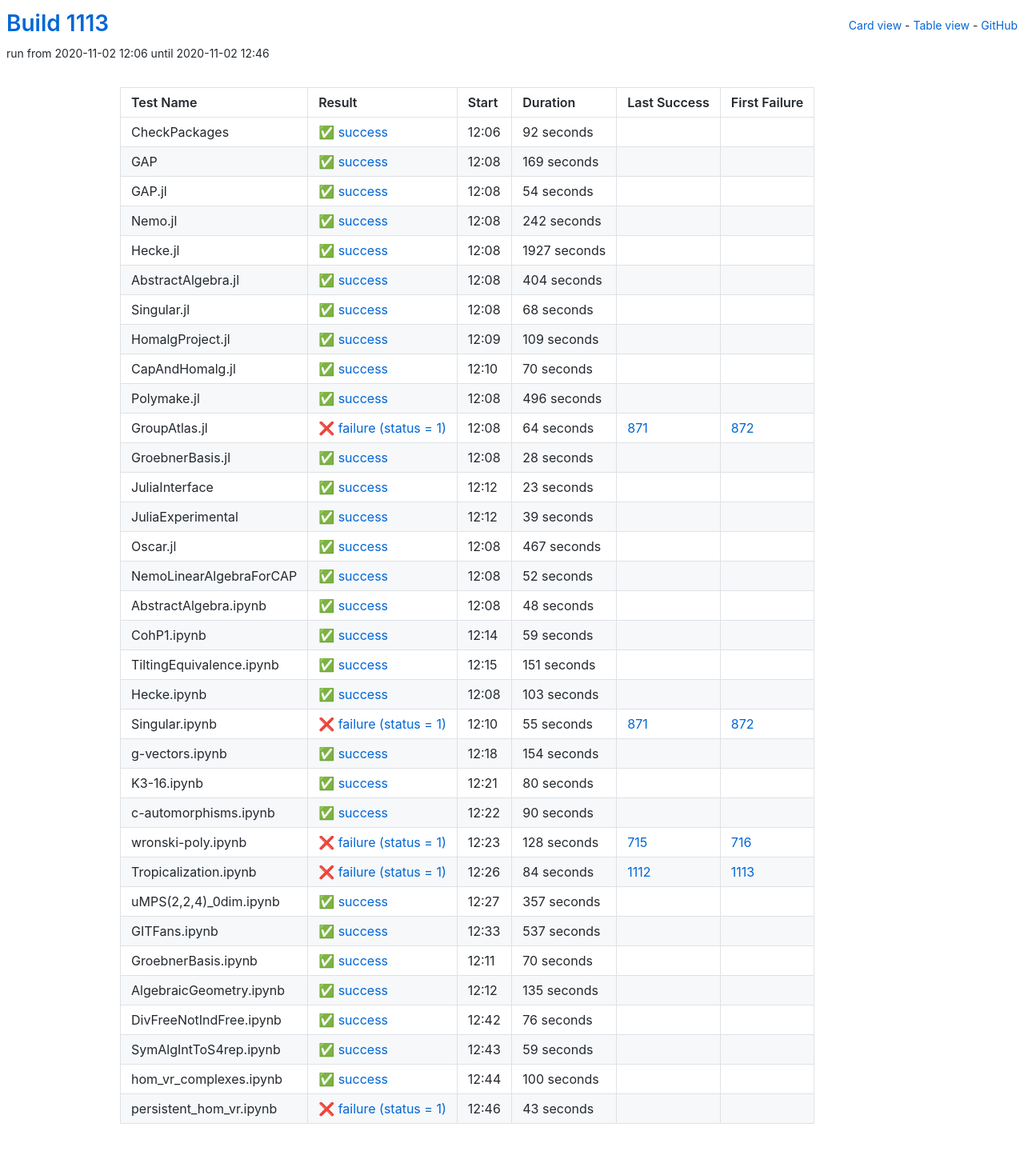
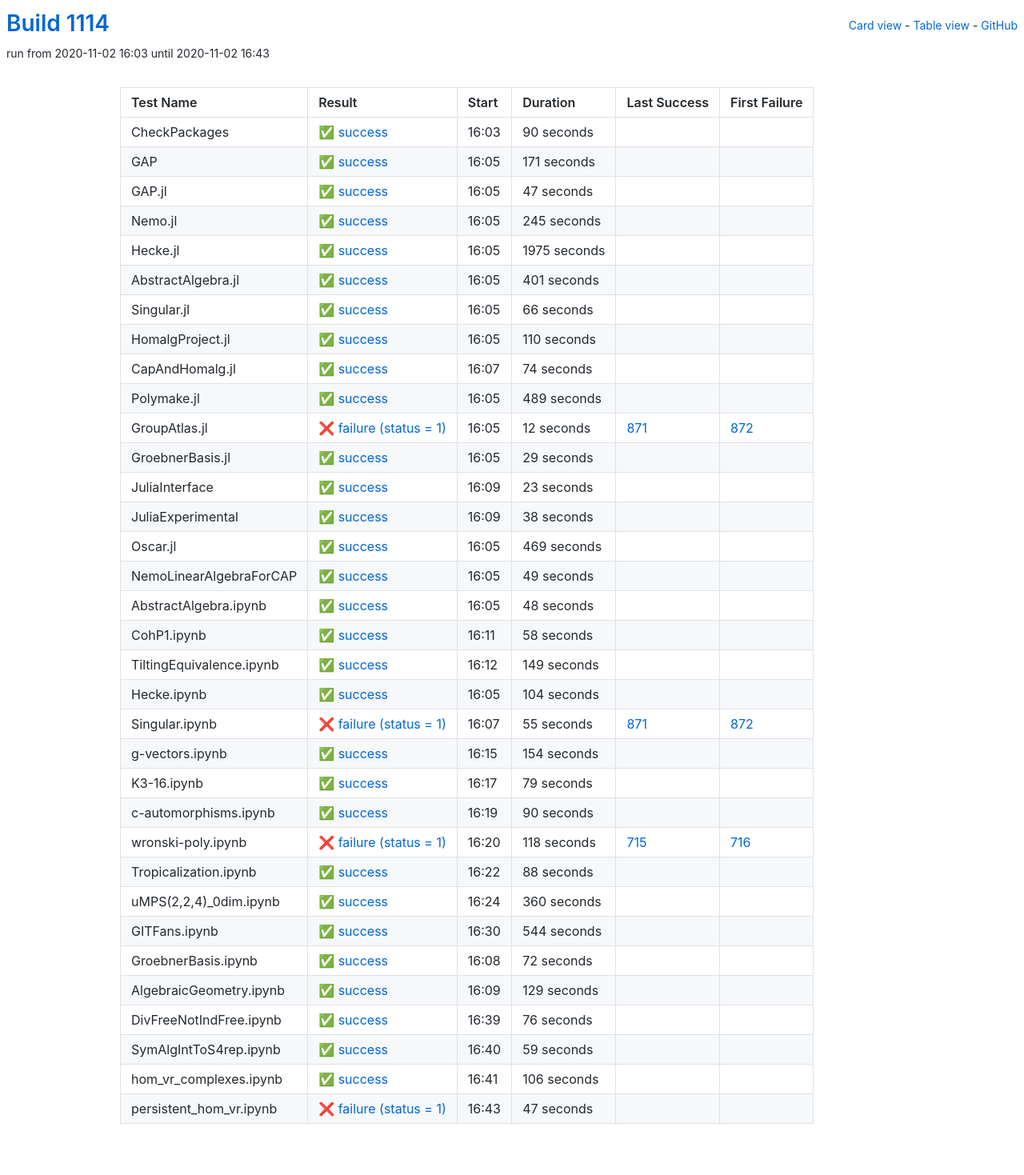
Before and after one commit to oscar-system/oscar-ci-status-stable, a Jekyll site: the page built from table.html, in a window 1280 px wide. Shown: the whole page at 80% size. Built offline with Jekyll 4.4.1, drawn with Linux system fonts in a browser that asks for light colours.

Commit message:
Build #1114

```diff
--- a/_data/ci.yml
+++ b/_data/ci.yml
@@ -1,6 +1,6 @@
 ---
-build: 1113
-build_url: https://oscarci.mathematik.uni-kl.de/job/oscar-stable/1113/
+build: 1114
+build_url: https://oscarci.mathematik.uni-kl.de/job/oscar-stable/1114/
 job: oscar-stable
 organization: oscar-system
 repo: oscar-ci-status-stable
@@ -8,152 +8,152 @@ repourl: https://github.com/oscar-system/oscar-ci-status-stable
 tests:
 - name: CheckPackages
   id: checkpackages
-  log: https://oscarci.mathematik.uni-kl.de/job/oscar-stable/1113/artifact/logs/build-1113/CheckPackages.log
-  start: 2020-11-02 12:06
+  log: https://oscarci.mathematik.uni-kl.de/job/oscar-stable/1114/artifact/logs/build-1114/CheckPackages.log
+  start: 2020-11-02 16:03
   success: true
   exitcode: 0
   status: success
-  duration: 92
+  duration: 90
   last_success: false
   last_success_url:
   first_failure: false
   first_failure_url:
 - name: GAP
   id: gap
-  log: https://oscarci.mathematik.uni-kl.de/job/oscar-stable/1113/artifact/logs/build-1113/GAP.log
-  start: 2020-11-02 12:08
+  log: https://oscarci.mathematik.uni-kl.de/job/oscar-stable/1114/artifact/logs/build-1114/GAP.log
+  start: 2020-11-02 16:05
   success: true
   exitcode: 0
   status: success
-  duration: 169
+  duration: 171
   last_success: false
   last_success_url:
   first_failure: false
   first_failure_url:
 - name: GAP.jl
   id: gap-jl
-  log: https://oscarci.mathematik.uni-kl.de/job/oscar-stable/1113/artifact/logs/build-1113/GAP.jl.log
-  start: 2020-11-02 12:08
+  log: https://oscarci.mathematik.uni-kl.de/job/oscar-stable/1114/artifact/logs/build-1114/GAP.jl.log
+  start: 2020-11-02 16:05
   success: true
   exitcode: 0
   status: success
-  duration: 54
+  duration: 47
   last_success: false
   last_success_url:
   first_failure: false
   first_failure_url:
 - name: Nemo.jl
   id: nemo-jl
-  log: https://oscarci.mathematik.uni-kl.de/job/oscar-stable/1113/artifact/logs/build-1113/Nemo.jl.log
-  start: 2020-11-02 12:08
+  log: https://oscarci.mathematik.uni-kl.de/job/oscar-stable/1114/artifact/logs/build-1114/Nemo.jl.log
+  start: 2020-11-02 16:05
   success: true
   exitcode: 0
   status: success
-  duration: 242
+  duration: 245
   last_success: false
   last_success_url:
   first_failure: false
   first_failure_url:
 - name: Hecke.jl
   id: hecke-jl
-  log: https://oscarci.mathematik.uni-kl.de/job/oscar-stable/1113/artifact/logs/build-1113/Hecke.jl.log
-  start: 2020-11-02 12:08
+  log: https://oscarci.mathematik.uni-kl.de/job/oscar-stable/1114/artifact/logs/build-1114/Hecke.jl.log
+  start: 2020-11-02 16:05
   success: true
   exitcode: 0
   status: success
-  duration: 1927
+  duration: 1975
   last_success: false
   last_success_url:
   first_failure: false
   first_failure_url:
 - name: AbstractAlgebra.jl
   id: abstractalgebra-jl
-  log: https://oscarci.mathematik.uni-kl.de/job/oscar-stable/1113/artifact/logs/build-1113/AbstractAlgebra.jl.log
-  start: 2020-11-02 12:08
+  log: https://oscarci.mathematik.uni-kl.de/job/oscar-stable/1114/artifact/logs/build-1114/AbstractAlgebra.jl.log
+  start: 2020-11-02 16:05
   success: true
   exitcode: 0
   status: success
-  duration: 404
+  duration: 401
   last_success: false
   last_success_url:
   first_failure: false
   first_failure_url:
 - name: Singular.jl
   id: singular-jl
-  log: https://oscarci.mathematik.uni-kl.de/job/oscar-stable/1113/artifact/logs/build-1113/Singular.jl.log
-  start: 2020-11-02 12:08
+  log: https://oscarci.mathematik.uni-kl.de/job/oscar-stable/1114/artifact/logs/build-1114/Singular.jl.log
+  start: 2020-11-02 16:05
   success: true
   exitcode: 0
   status: success
-  duration: 68
+  duration: 66
   last_success: false
   last_success_url:
   first_failure: false
   first_failure_url:
 - name: HomalgProject.jl
   id: homalgproject-jl
-  log: https://oscarci.mathematik.uni-kl.de/job/oscar-stable/1113/artifact/logs/build-1113/HomalgProject.jl.log
-  start: 2020-11-02 12:09
+  log: https://oscarci.mathematik.uni-kl.de/job/oscar-stable/1114/artifact/logs/build-1114/HomalgProject.jl.log
+  start: 2020-11-02 16:05
   success: true
   exitcode: 0
   status: success
-  duration: 109
+  duration: 110
   last_success: false
   last_success_url:
   first_failure: false
   first_failure_url:
 - name: CapAndHomalg.jl
   id: capandhomalg-jl
-  log: https://oscarci.mathematik.uni-kl.de/job/oscar-stable/1113/artifact/logs/build-1113/CapAndHomalg.jl.log
-  start: 2020-11-02 12:10
+  log: https://oscarci.mathematik.uni-kl.de/job/oscar-stable/1114/artifact/logs/build-1114/CapAndHomalg.jl.log
+  start: 2020-11-02 16:07
   success: true
   exitcode: 0
   status: success
-  duration: 70
+  duration: 74
   last_success: false
   last_success_url:
   first_failure: false
   first_failure_url:
 - name: Polymake.jl
   id: polymake-jl
-  log: https://oscarci.mathematik.uni-kl.de/job/oscar-stable/1113/artifact/logs/build-1113/Polymake.jl.log
-  start: 2020-11-02 12:08
+  log: https://oscarci.mathematik.uni-kl.de/job/oscar-stable/1114/artifact/logs/build-1114/Polymake.jl.log
+  start: 2020-11-02 16:05
   success: true
   exitcode: 0
   status: success
-  duration: 496
+  duration: 489
   last_success: false
   last_success_url:
   first_failure: false
   first_failure_url:
 - name: GroupAtlas.jl
   id: groupatlas-jl
-  log: https://oscarci.mathematik.uni-kl.de/job/oscar-stable/1113/artifact/logs/build-1113/GroupAtlas.jl.log
-  start: 2020-11-02 12:08
+  log: https://oscarci.mathematik.uni-kl.de/job/oscar-stable/1114/artifact/logs/build-1114/GroupAtlas.jl.log
+  start: 2020-11-02 16:05
   success: false
   exitcode: 1
   status: failure
-  duration: 64
+  duration: 12
   last_success: 871
   last_success_url: https://oscarci.mathematik.uni-kl.de/job/oscar-stable/871/
   first_failure: 872
   first_failure_url: https://oscarci.mathematik.uni-kl.de/job/oscar-stable/872/
 - name: GroebnerBasis.jl
   id: groebnerbasis-jl
-  log: https://oscarci.mathematik.uni-kl.de/job/oscar-stable/1113/artifact/logs/build-1113/GroebnerBasis.jl.log
-  start: 2020-11-02 12:08
+  log: https://oscarci.mathematik.uni-kl.de/job/oscar-stable/1114/artifact/logs/build-1114/GroebnerBasis.jl.log
+  start: 2020-11-02 16:05
   success: true
   exitcode: 0
   status: success
-  duration: 28
+  duration: 29
   last_success: false
   last_success_url:
   first_failure: false
   first_failure_url:
 - name: JuliaInterface
   id: juliainterface
-  log: https://oscarci.mathematik.uni-kl.de/job/oscar-stable/1113/artifact/logs/build-1113/JuliaInterface.log
-  start: 2020-11-02 12:12
+  log: https://oscarci.mathematik.uni-kl.de/job/oscar-stable/1114/artifact/logs/build-1114/JuliaInterface.log
+  start: 2020-11-02 16:09
   success: true
   exitcode: 0
   status: success
@@ -164,44 +164,44 @@ tests:
   first_failure_url:
 - name: JuliaExperimental
   id: juliaexperimental
-  log: https://oscarci.mathematik.uni-kl.de/job/oscar-stable/1113/artifact/logs/build-1113/JuliaExperimental.log
-  start: 2020-11-02 12:12
+  log: https://oscarci.mathematik.uni-kl.de/job/oscar-stable/1114/artifact/logs/build-1114/JuliaExperimental.log
+  start: 2020-11-02 16:09
   success: true
   exitcode: 0
   status: success
-  duration: 39
+  duration: 38
   last_success: false
   last_success_url:
   first_failure: false
   first_failure_url:
 - name: Oscar.jl
   id: oscar-jl
-  log: https://oscarci.mathematik.uni-kl.de/job/oscar-stable/1113/artifact/logs/build-1113/Oscar.jl.log
-  start: 2020-11-02 12:08
+  log: https://oscarci.mathematik.uni-kl.de/job/oscar-stable/1114/artifact/logs/build-1114/Oscar.jl.log
+  start: 2020-11-02 16:05
   success: true
   exitcode: 0
   status: success
-  duration: 467
+  duration: 469
   last_success: false
   last_success_url:
   first_failure: false
   first_failure_url:
 - name: NemoLinearAlgebraForCAP
   id: nemolinearalgebraforcap
-  log: https://oscarci.mathematik.uni-kl.de/job/oscar-stable/1113/artifact/logs/build-1113/NemoLinearAlgebraForCAP.log
-  start: 2020-11-02 12:08
+  log: https://oscarci.mathematik.uni-kl.de/job/oscar-stable/1114/artifact/logs/build-1114/NemoLinearAlgebraForCAP.log
+  start: 2020-11-02 16:05
   success: true
   exitcode: 0
   status: success
-  duration: 52
+  duration: 49
   last_success: false
   last_success_url:
   first_failure: false
   first_failure_url:
 - name: AbstractAlgebra.ipynb
   id: abstractalgebra-ipynb
-  log: https://oscarci.mathematik.uni-kl.de/job/oscar-stable/1113/artifact/logs/build-1113/AbstractAlgebra.ipynb.log
-  start: 2020-11-02 12:08
+  log: https://oscarci.mathematik.uni-kl.de/job/oscar-stable/1114/artifact/logs/build-1114/AbstractAlgebra.ipynb.log
+  start: 2020-11-02 16:05
   success: true
   exitcode: 0
   status: success
@@ -212,44 +212,44 @@ tests:
   first_failure_url:
 - name: CohP1.ipynb
   id: cohp1-ipynb
-  log: https://oscarci.mathematik.uni-kl.de/job/oscar-stable/1113/artifact/logs/build-1113/CohP1.ipynb.log
-  start: 2020-11-02 12:14
+  log: https://oscarci.mathematik.uni-kl.de/job/oscar-stable/1114/artifact/logs/build-1114/CohP1.ipynb.log
+  start: 2020-11-02 16:11
   success: true
   exitcode: 0
   status: success
-  duration: 59
+  duration: 58
   last_success: false
   last_success_url:
   first_failure: false
   first_failure_url:
 - name: TiltingEquivalence.ipynb
   id: tiltingequivalence-ipynb
-  log: https://oscarci.mathematik.uni-kl.de/job/oscar-stable/1113/artifact/logs/build-1113/TiltingEquivalence.ipynb.log
-  start: 2020-11-02 12:15
+  log: https://oscarci.mathematik.uni-kl.de/job/oscar-stable/1114/artifact/logs/build-1114/TiltingEquivalence.ipynb.log
+  start: 2020-11-02 16:12
   success: true
   exitcode: 0
   status: success
-  duration: 151
+  duration: 149
   last_success: false
   last_success_url:
   first_failure: false
   first_failure_url:
 - name: Hecke.ipynb
   id: hecke-ipynb
-  log: https://oscarci.mathematik.uni-kl.de/job/oscar-stable/1113/artifact/logs/build-1113/Hecke.ipynb.log
-  start: 2020-11-02 12:08
+  log: https://oscarci.mathematik.uni-kl.de/job/oscar-stable/1114/artifact/logs/build-1114/Hecke.ipynb.log
+  start: 2020-11-02 16:05
   success: true
   exitcode: 0
   status: success
-  duration: 103
+  duration: 104
   last_success: false
   last_success_url:
   first_failure: false
   first_failure_url:
 - name: Singular.ipynb
   id: singular-ipynb
-  log: https://oscarci.mathematik.uni-kl.de/job/oscar-stable/1113/artifact/logs/build-1113/Singular.ipynb.log
-  start: 2020-11-02 12:10
+  log: https://oscarci.mathematik.uni-kl.de/job/oscar-stable/1114/artifact/logs/build-1114/Singular.ipynb.log
+  start: 2020-11-02 16:07
   success: false
   exitcode: 1
   status: failure
@@ -260,8 +260,8 @@ tests:
   first_failure_url: https://oscarci.mathematik.uni-kl.de/job/oscar-stable/872/
 - name: g-vectors.ipynb
   id: g-vectors-ipynb
-  log: https://oscarci.mathematik.uni-kl.de/job/oscar-stable/1113/artifact/logs/build-1113/g-vectors.ipynb.log
-  start: 2020-11-02 12:18
+  log: https://oscarci.mathematik.uni-kl.de/job/oscar-stable/1114/artifact/logs/build-1114/g-vectors.ipynb.log
+  start: 2020-11-02 16:15
   success: true
   exitcode: 0
   status: success
@@ -272,20 +272,20 @@ tests:
   first_failure_url:
 - name: K3-16.ipynb
   id: k3-16-ipynb
-  log: https://oscarci.mathematik.uni-kl.de/job/oscar-stable/1113/artifact/logs/build-1113/K3-16.ipynb.log
-  start: 2020-11-02 12:21
+  log: https://oscarci.mathematik.uni-kl.de/job/oscar-stable/1114/artifact/logs/build-1114/K3-16.ipynb.log
+  start: 2020-11-02 16:17
   success: true
   exitcode: 0
   status: success
-  duration: 80
+  duration: 79
   last_success: false
   last_success_url:
   first_failure: false
   first_failure_url:
 - name: c-automorphisms.ipynb
   id: c-automorphisms-ipynb
-  log: https://oscarci.mathematik.uni-kl.de/job/oscar-stable/1113/artifact/logs/build-1113/c-automorphisms.ipynb.log
-  start: 2020-11-02 12:22
+  log: https://oscarci.mathematik.uni-kl.de/job/oscar-stable/1114/artifact/logs/build-1114/c-automorphisms.ipynb.log
+  start: 2020-11-02 16:19
   success: true
   exitcode: 0
   status: success
@@ -296,80 +296,80 @@ tests:
   first_failure_url:
 - name: wronski-poly.ipynb
   id: wronski-poly-ipynb
-  log: https://oscarci.mathematik.uni-kl.de/job/oscar-stable/1113/artifact/logs/build-1113/wronski-poly.ipynb.log
-  start: 2020-11-02 12:23
+  log: https://oscarci.mathematik.uni-kl.de/job/oscar-stable/1114/artifact/logs/build-1114/wronski-poly.ipynb.log
+  start: 2020-11-02 16:20
   success: false
   exitcode: 1
   status: failure
-  duration: 128
+  duration: 118
   last_success: 715
   last_success_url: https://oscarci.mathematik.uni-kl.de/job/oscar-stable/715/
   first_failure: 716
   first_failure_url: https://oscarci.mathematik.uni-kl.de/job/oscar-stable/716/
 - name: Tropicalization.ipynb
   id: tropicalization-ipynb
-  log: https://oscarci.mathematik.uni-kl.de/job/oscar-stable/1113/artifact/logs/build-1113/Tropicalization.ipynb.log
-  start: 2020-11-02 12:26
-  success: false
-  exitcode: 1
-  status: failure
-  duration: 84
-  last_success: 1112
-  last_success_url: https://oscarci.mathematik.uni-kl.de/job/oscar-stable/1112/
-  first_failure: 1113
-  first_failure_url: https://oscarci.mathematik.uni-kl.de/job/oscar-stable/1113/
-- name: uMPS(2,2,4)_0dim.ipynb
-  id: umps-2-2-4-0dim-ipynb
-  log: https://oscarci.mathematik.uni-kl.de/job/oscar-stable/1113/artifact/logs/build-1113/uMPS-2-2-4-_0dim.ipynb.log
-  start: 2020-11-02 12:27
+  log: https://oscarci.mathematik.uni-kl.de/job/oscar-stable/1114/artifact/logs/build-1114/Tropicalization.ipynb.log
+  start: 2020-11-02 16:22
   success: true
   exitcode: 0
   status: success
-  duration: 357
+  duration: 88
+  last_success: false
+  last_success_url:
+  first_failure: false
+  first_failure_url:
+- name: uMPS(2,2,4)_0dim.ipynb
+  id: umps-2-2-4-0dim-ipynb
+  log: https://oscarci.mathematik.uni-kl.de/job/oscar-stable/1114/artifact/logs/build-1114/uMPS-2-2-4-_0dim.ipynb.log
+  start: 2020-11-02 16:24
+  success: true
+  exitcode: 0
+  status: success
+  duration: 360
   last_success: false
   last_success_url:
   first_failure: false
   first_failure_url:
 - name: GITFans.ipynb
   id: gitfans-ipynb
-  log: https://oscarci.mathematik.uni-kl.de/job/oscar-stable/1113/artifact/logs/build-1113/GITFans.ipynb.log
-  start: 2020-11-02 12:33
+  log: https://oscarci.mathematik.uni-kl.de/job/oscar-stable/1114/artifact/logs/build-1114/GITFans.ipynb.log
+  start: 2020-11-02 16:30
   success: true
   exitcode: 0
   status: success
-  duration: 537
+  duration: 544
   last_success: false
   last_success_url:
   first_failure: false
   first_failure_url:
 - name: GroebnerBasis.ipynb
   id: groebnerbasis-ipynb
-  log: https://oscarci.mathematik.uni-kl.de/job/oscar-stable/1113/artifact/logs/build-1113/GroebnerBasis.ipynb.log
-  start: 2020-11-02 12:11
+  log: https://oscarci.mathematik.uni-kl.de/job/oscar-stable/1114/artifact/logs/build-1114/GroebnerBasis.ipynb.log
+  start: 2020-11-02 16:08
   success: true
   exitcode: 0
   status: success
-  duration: 70
+  duration: 72
   last_success: false
   last_success_url:
   first_failure: false
   first_failure_url:
 - name: AlgebraicGeometry.ipynb
   id: algebraicgeometry-ipynb
-  log: https://oscarci.mathematik.uni-kl.de/job/oscar-stable/1113/artifact/logs/build-1113/AlgebraicGeometry.ipynb.log
-  start: 2020-11-02 12:12
+  log: https://oscarci.mathematik.uni-kl.de/job/oscar-stable/1114/artifact/logs/build-1114/AlgebraicGeometry.ipynb.log
+  start: 2020-11-02 16:09
   success: true
   exitcode: 0
   status: success
-  duration: 135
+  duration: 129
   last_success: false
   last_success_url:
   first_failure: false
   first_failure_url:
 - name: DivFreeNotIndFree.ipynb
   id: divfreenotindfree-ipynb
-  log: https://oscarci.mathematik.uni-kl.de/job/oscar-stable/1113/artifact/logs/build-1113/DivFreeNotIndFree.ipynb.log
-  start: 2020-11-02 12:42
+  log: https://oscarci.mathematik.uni-kl.de/job/oscar-stable/1114/artifact/logs/build-1114/DivFreeNotIndFree.ipynb.log
+  start: 2020-11-02 16:39
   success: true
   exitcode: 0
   status: success
@@ -380,8 +380,8 @@ tests:
   first_failure_url:
 - name: SymAlgIntToS4rep.ipynb
   id: symalginttos4rep-ipynb
-  log: https://oscarci.mathematik.uni-kl.de/job/oscar-stable/1113/artifact/logs/build-1113/SymAlgIntToS4rep.ipynb.log
-  start: 2020-11-02 12:43
+  log: https://oscarci.mathematik.uni-kl.de/job/oscar-stable/1114/artifact/logs/build-1114/SymAlgIntToS4rep.ipynb.log
+  start: 2020-11-02 16:40
   success: true
   exitcode: 0
   status: success
@@ -392,24 +392,24 @@ tests:
   first_failure_url:
 - name: hom_vr_complexes.ipynb
   id: hom-vr-complexes-ipynb
-  log: https://oscarci.mathematik.uni-kl.de/job/oscar-stable/1113/artifact/logs/build-1113/hom_vr_complexes.ipynb.log
-  start: 2020-11-02 12:44
+  log: https://oscarci.mathematik.uni-kl.de/job/oscar-stable/1114/artifact/logs/build-1114/hom_vr_complexes.ipynb.log
+  start: 2020-11-02 16:41
   success: true
   exitcode: 0
   status: success
-  duration: 100
+  duration: 106
   last_success: false
   last_success_url:
   first_failure: false
   first_failure_url:
 - name: persistent_hom_vr.ipynb
   id: persistent-hom-vr-ipynb
-  log: https://oscarci.mathematik.uni-kl.de/job/oscar-stable/1113/artifact/logs/build-1113/persistent_hom_vr.ipynb.log
-  start: 2020-11-02 12:46
+  log: https://oscarci.mathematik.uni-kl.de/job/oscar-stable/1114/artifact/logs/build-1114/persistent_hom_vr.ipynb.log
+  start: 2020-11-02 16:43
   success: false
   exitcode: 1
   status: failure
-  duration: 43
+  duration: 47
   last_success: false
   last_success_url:
   first_failure: false
```
Also changed, not shown: README.md.
